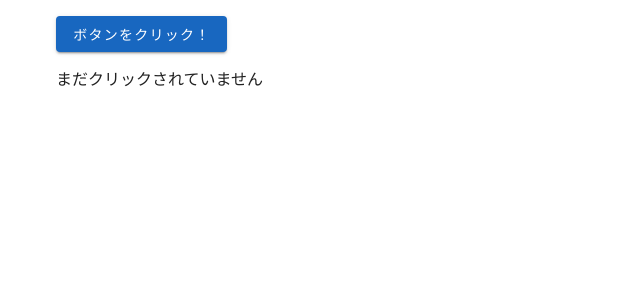
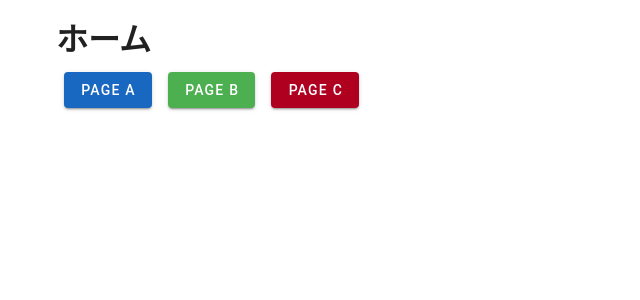
Before and after one commit to same-hack/my-front, a Vue app: page / in a window 1280 px wide. Shown: the top 300 px of the page, without its empty margins (0-640 px from the left). Built offline with nearby package versions, Linux system fonts and the light colour scheme.

Commit message:
ルーティング設定

```diff
--- a/package.json
+++ b/package.json
@@ -11,6 +11,7 @@
   "dependencies": {
     "sass": "^1.89.1",
     "vue": "^3.5.13",
+    "vue-router": "^4.5.1",
     "vuetify": "^3.8.0-beta.0"
   },
   "devDependencies": {
--- a/src/App.vue
+++ b/src/App.vue
@@ -1,30 +1,16 @@
 <template>
   <v-app>
     <v-main>
-      <!-- Vuetifyのボタン（v-btn）にクリックイベントを追加 -->
-      <v-container class="pa-4">
-        <v-btn color="primary" @click="handleClick"> ボタンをクリック！ </v-btn>
-
-        <!-- クリックした結果を表示 -->
-        <p class="mt-4">{{ message }}</p>
-      </v-container>
+      <!-- ページを切り替えて表示する場所 -->
+      <router-view />
     </v-main>
   </v-app>
 </template>
 
 <script setup lang="ts">
-// Vue 3 の <script setup>構文で記述（TypeScript使用）
-
-// message は表示用の文字列（リアクティブ変数）
-import { ref } from "vue";
-const message = ref("まだクリックされていません");
-
-// ボタンがクリックされた時の処理
-const handleClick = () => {
-  message.value = "クリックされました！";
-};
+// 特にロジックなし（ページ表示用）
 </script>
 
 <style scoped>
-/* 必要であればボタンやテキストのスタイルをここで調整 */
+/* 必要なら全体スタイルをここに書く */
 </style>
--- a/src/main.ts
+++ b/src/main.ts
@@ -2,12 +2,12 @@
 import { createApp } from "vue";
 import App from "./App.vue";
 
-// 先ほど作ったVuetifyの設定をインポート
 import vuetify from "./plugins/vuetify";
+import router from "./router"; // ← ここが必要
 
 const app = createApp(App);
 
-// VuetifyをVueにプラグインとしてセットアップ
 app.use(vuetify);
+app.use(router); // ← ここも必要
 
 app.mount("#app");
--- /dev/null
+++ b/src/pages/HomePage.vue
@@ -0,0 +1,8 @@
+<template>
+  <v-container>
+    <h1>ホーム</h1>
+    <v-btn color="primary" class="ma-2" to="/a">Page A</v-btn>
+    <v-btn color="success" class="ma-2" to="/b">Page B</v-btn>
+    <v-btn color="error" class="ma-2" to="/c">Page C</v-btn>
+  </v-container>
+</template>
--- /dev/null
+++ b/src/pages/PageA.vue
@@ -0,0 +1,6 @@
+<template>
+  <v-container>
+    <h1>Page A</h1>
+    <v-alert type="info">これは A ページです。</v-alert>
+  </v-container>
+</template>
--- /dev/null
+++ b/src/pages/PageB.vue
@@ -0,0 +1,6 @@
+<template>
+  <v-container>
+    <h1>Page B</h1>
+    <v-alert type="success">これは B ページです。</v-alert>
+  </v-container>
+</template>
--- /dev/null
+++ b/src/pages/PageC.vue
@@ -0,0 +1,6 @@
+<template>
+  <v-container>
+    <h1>Page C</h1>
+    <v-alert type="warning">これは C ページです。</v-alert>
+  </v-container>
+</template>
```
Also changed, not shown: src/router/index.ts (added, +21 -0 lines), 2 other files (tests, documents, lock files or other folders).
